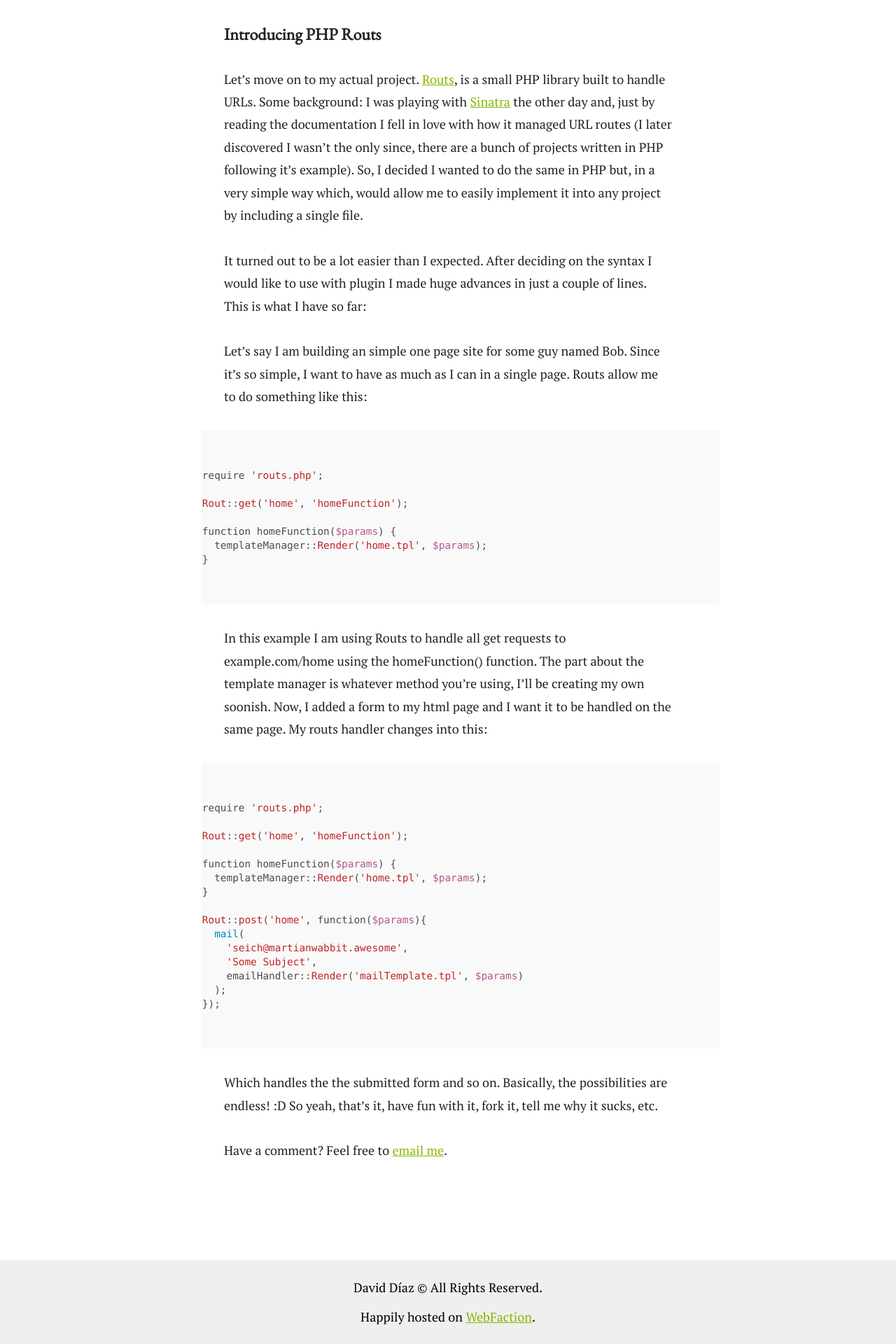
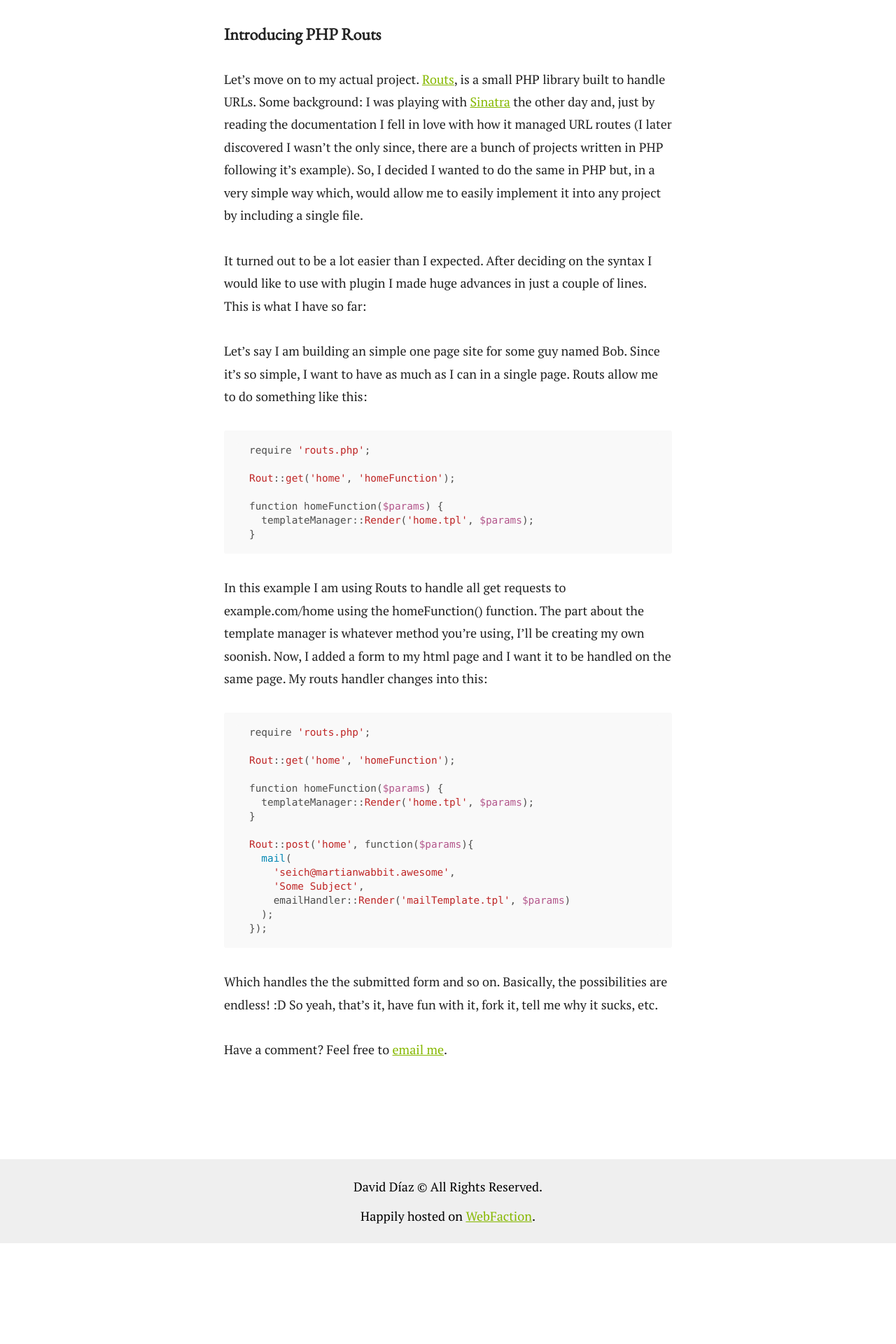
Before and after one commit to Seich/martianwabbit, a Jekyll site: the page built from src/_posts/2011-07-11-7516077182.md, in a window 1280 px wide. Shown: the part 750-2670 px from the top of the page at 70% size. Built offline with Jekyll 4.4.1, drawn with Linux system fonts in a browser that asks for light colours; after the commit the page ends 2526 px from its top, so only the background shows below that.

Commit message:
Fixed how code looks on windows.

```diff
--- a/src/css/screen.scss
+++ b/src/css/screen.scss
@@ -345,10 +345,8 @@ section.fourOfour {
 	color: #4d4d4c;
 	display: block;
 	font-variant-ligatures: none;
-	margin-left: -5%;
 	overflow-x: auto;
-	padding: 1em;
-	width: 110%;
+	padding: 0 1em;
 }
 
 
```
